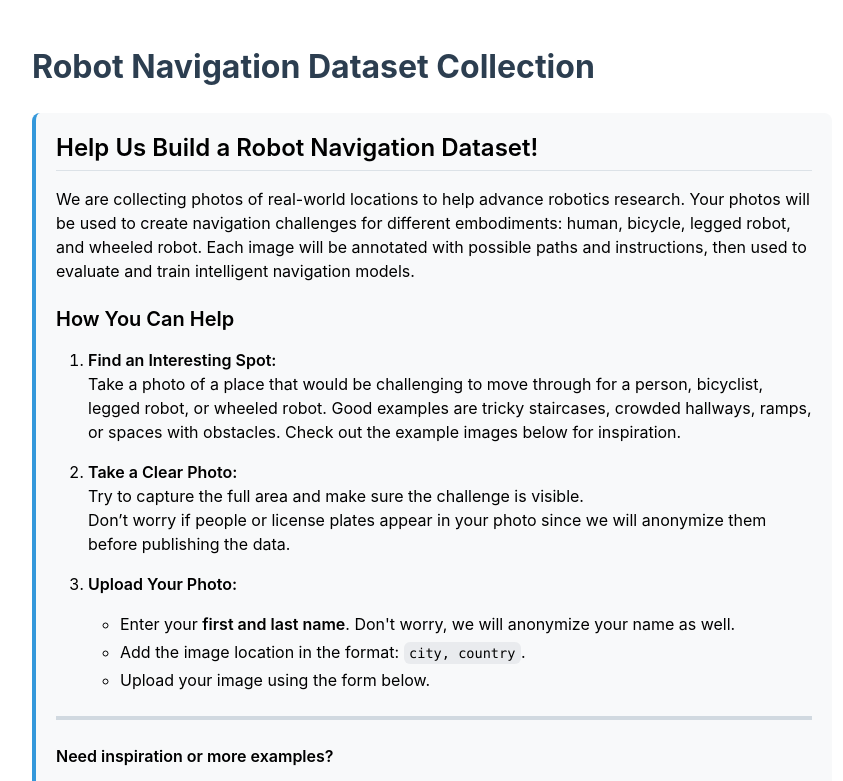
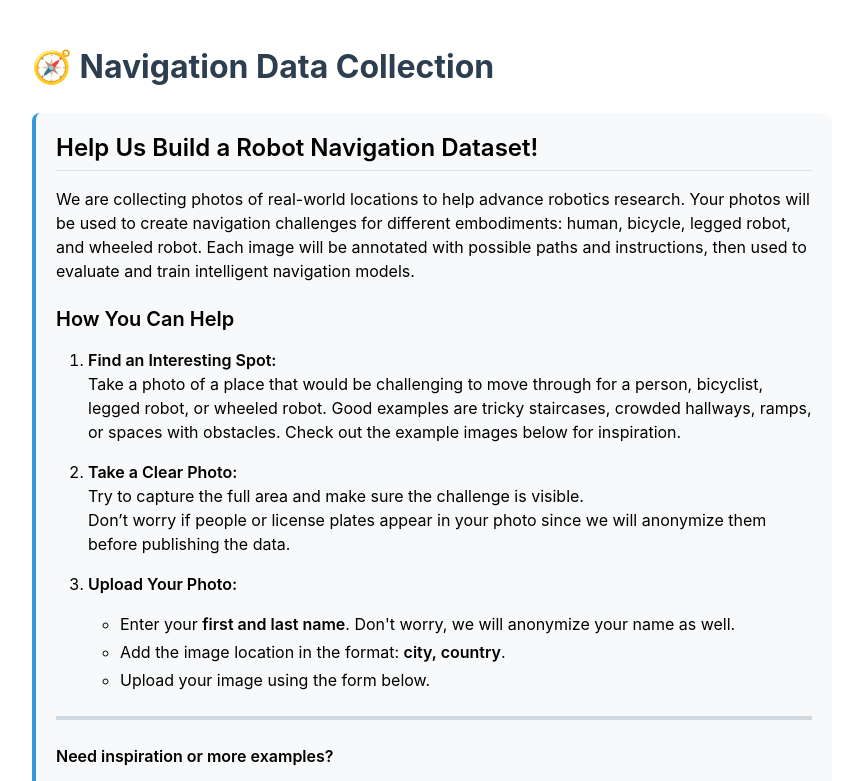
Before and after one commit to TimWindecker/Navigation-Dataset-Website, a plain HTML site: page public/index.html in a window 1280 px wide. Shown: the top 781 px of the page, without its empty margins (208-1051 px from the left). Drawn offline with nearby package versions, Linux system fonts and the light colour scheme.

Commit message:
Small text improvements

```diff
--- a/public/index.html
+++ b/public/index.html
@@ -251,7 +251,7 @@
     </style>
 </head>
 <body>
-    <h1>Robot Navigation Dataset Collection</h1>
+    <h1>🧭 Navigation Data Collection</h1>
 
     <div id="project-info" class="project-info markdown-body">
         <!-- Project information will be loaded here -->
--- a/public/project-info.md
+++ b/public/project-info.md
@@ -13,7 +13,7 @@ We are collecting photos of real-world locations to help advance robotics resear
 
 3. **Upload Your Photo:**
    - Enter your **first and last name**. Don't worry, we will anonymize your name as well.
-   - Add the image location in the format: `city, country`.
+   - Add the image location in the format: **city, country**.
    - Upload your image using the form below.
 
 ---
```
